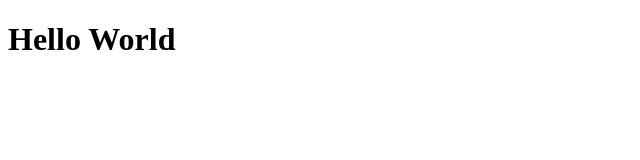
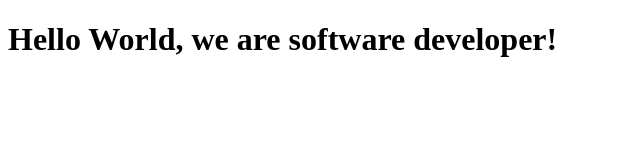
Before and after one commit to carloshs1994/MicroverseWithHendrid, a plain HTML site: page index.html in a window 1280 px wide. Shown: the whole page, without its empty margins (0-640 px from the left). Drawn offline with Linux system fonts and the light colour scheme.

Commit message:
updated index file

```diff
--- a/index.html
+++ b/index.html
@@ -7,6 +7,6 @@
     <title>Document</title>
 </head>
 <body>
-    <H1>Hello World</H1>
+    <H1>Hello World, we are software developer!</H1>
 </body>
 </html>
```
